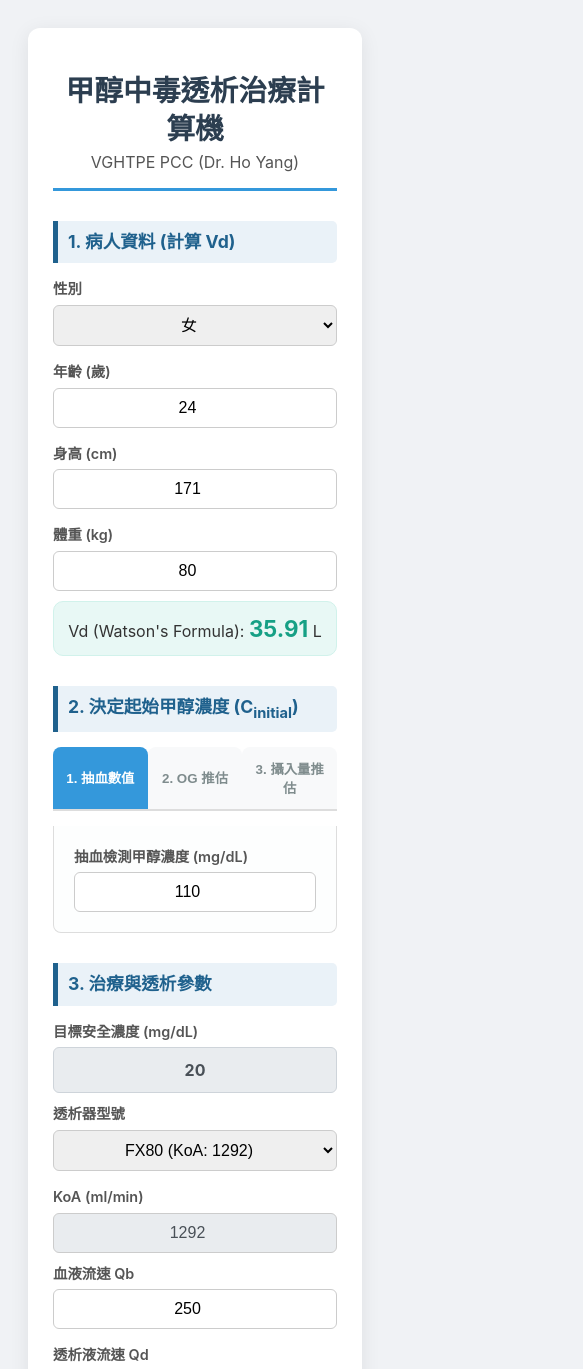
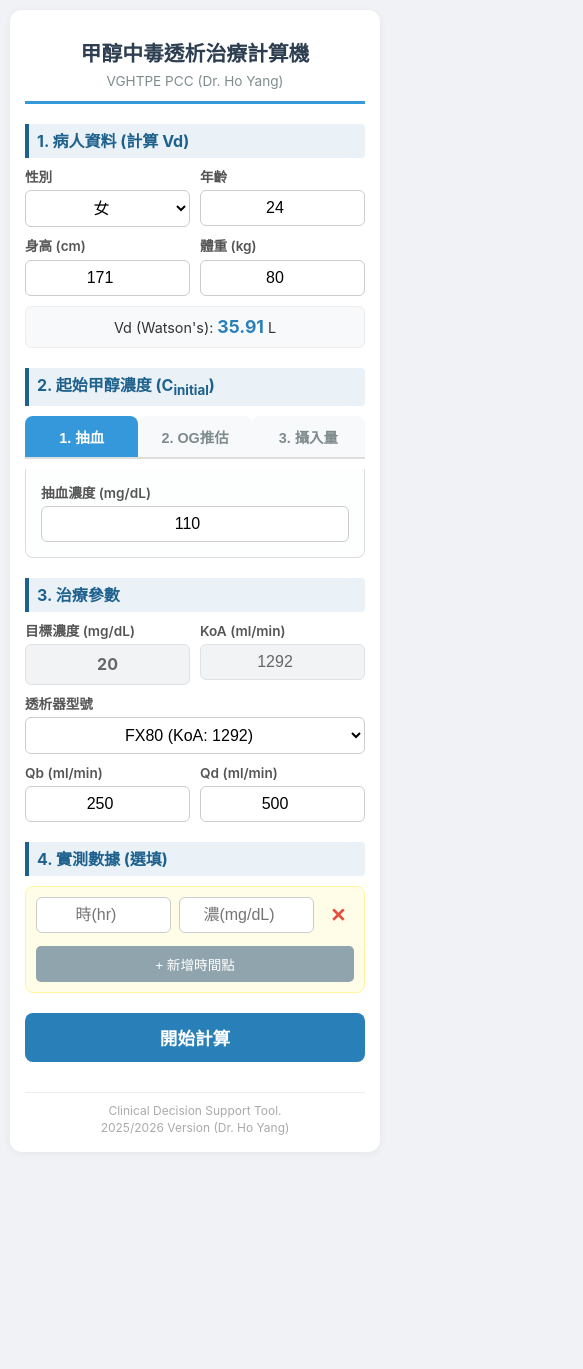
Before and after one commit to revasculization-png/methanol_dialysis, a plain HTML site: page index.html in a window 390 px wide. Shown: the top 1369 px of the page, 583 px wide, since content can reach past the window. After the commit the page ends 1162 px from the top, so only its background shows below. Drawn offline with nearby package versions, Linux system fonts and the light colour scheme.

Commit message:
Add files via upload

```diff
--- a/index.html
+++ b/index.html
@@ -2,75 +2,189 @@
 <html lang="zh-TW">
 <head>
     <meta charset="UTF-8">
-    <meta name="viewport" content="width=device-width, initial-scale=1.0">
-    <title>甲醇中毒透析治療計算機 (Dr. Ho Yang)</title>
+    <meta name="viewport" content="width=device-width, initial-scale=1.0, maximum-scale=1.0, user-scalable=no">
+    <title>VGHTPE PCC (Dr. Ho Yang)</title>
     <script src="https://cdn.jsdelivr.net/npm/chart.js"></script>
     <style>
-        /* 基礎設定 */
-        body { font-family: -apple-system, BlinkMacSystemFont, "Segoe UI", Roboto, "Helvetica Neue", Arial, sans-serif; background-color: #f0f2f5; color: #333; padding: 20px; line-height: 1.5; }
-        .container { max-width: 850px; margin: 0 auto; background: white; padding: 25px; border-radius: 12px; box-shadow: 0 4px 20px rgba(0,0,0,0.08); }
+        /* 手機版優先設計 */
+        body {
+            font-family: -apple-system, BlinkMacSystemFont, "Segoe UI", Roboto, Helvetica, Arial, sans-serif;
+            background-color: #f0f2f5;
+            color: #333;
+            padding: 10px; /* 減少邊距 */
+            margin: 0;
+            line-height: 1.4;
+            -webkit-text-size-adjust: 100%;
+        }
 
-        /* 標題樣式 */
-        h1 { font-size: 1.8rem; font-weight: 800; color: #2c3e50; text-align: center; border-bottom: 3px solid #3498db; padding-bottom: 15px; margin-bottom: 25px; line-height: 1.3; }
-        h1 span { display: block; font-size: 1rem; font-weight: normal; color: #555; margin-top: 5px; }
+        .container {
+            max-width: 600px; /* 縮窄寬度，適配手機 */
+            margin: 0 auto;
+            background: white;
+            padding: 15px; /* 內縮 */
+            border-radius: 12px;
+            box-shadow: 0 2px 10px rgba(0,0,0,0.05);
+        }
 
-        h2 { font-size: 1.1rem; color: #1f618d; margin-top: 30px; margin-bottom: 15px; border-left: 5px solid #1f618d; padding-left: 10px; background-color: #eaf2f8; padding: 8px 10px; border-radius: 0 5px 5px 0; }
+        /* 標題 */
+        h1 {
+            font-size: 1.3rem; /* 手機標題不需要太大 */
+            font-weight: 800;
+            color: #2c3e50;
+            text-align: center;
+            border-bottom: 3px solid #3498db;
+            padding-bottom: 10px;
+            margin-bottom: 20px;
+        }
+        h1 span {
+            display: block;
+            font-size: 0.85rem;
+            font-weight: normal;
+            color: #7f8c8d;
+            margin-top: 4px;
+        }
 
-        /* 輸入與排版 */
-        .grid-box { display: grid; grid-template-columns: repeat(auto-fit, minmax(180px, 1fr)); gap: 15px; margin-bottom: 10px; }
+        h2 {
+            font-size: 1rem;
+            color: #1f618d;
+            margin-top: 20px;
+            margin-bottom: 10px;
+            border-left: 4px solid #1f618d;
+            padding-left: 8px;
+            background-color: #eaf2f8;
+            padding: 6px 8px;
+            border-radius: 0 4px 4px 0;
+        }
+
+        /* 輸入區塊 */
+        .grid-box {
+            display: grid;
+            grid-template-columns: 1fr 1fr; /* 強制兩欄，手機比較好閱讀 */
+            gap: 10px;
+            margin-bottom: 10px;
+        }
         .input-group { display: flex; flex-direction: column; }
-        label { font-size: 0.9rem; font-weight: 600; margin-bottom: 5px; color: #555; }
-        input, select { padding: 10px; border: 1px solid #ccc; border-radius: 6px; font-size: 1rem; text-align: center; }
-        input[readonly] { background-color: #e9ecef; color: #495057; cursor: not-allowed; }
-        .fixed-value-display { padding: 10px; background-color: #e9ecef; border: 1px solid #ced4da; border-radius: 6px; text-align: center; color: #495057; font-weight: bold; }
 
-        /* 結果顯示 */
-        .result-card { background: #e8f8f5; padding: 20px; border-radius: 10px; margin-top: 20px; border: 1px solid #d1f2eb; text-align: center; }
-        .result-value { font-size: 1.4rem; font-weight: bold; color: #16a085; }
+        label {
+            font-size: 0.85rem;
+            font-weight: 600;
+            margin-bottom: 3px;
+            color: #555;
+        }
 
-        /* 表格 */
-        table { width: 100%; border-collapse: collapse; margin-top: 20px; font-size: 0.95rem; }
-        th, td { border: 1px solid #e1e4e8; padding: 10px; text-align: center; }
-        th { background-color: #34495e; color: white; }
-        tr:nth-child(even) { background-color: #f8f9fa; }
+        /* iOS input font-size 16px to prevent zoom */
+        input, select {
+            padding: 8px;
+            border: 1px solid #ccc;
+            border-radius: 6px;
+            font-size: 16px;
+            text-align: center;
+            background-color: #fff;
+            width: 100%;
+            box-sizing: border-box; /* 確保 padding 不會撐大寬度 */
+        }
 
-        .safe-zone { background-color: #d4efdf !important; color: #145a32; font-weight: bold; }
-        .checkmark { color: #27ae60; font-weight: bold; margin-left: 5px; font-size: 1.1em; }
+        input[readonly], .fixed-value-display {
+            background-color: #f1f3f5;
+            color: #666;
+            border: 1px solid #dee2e6;
+        }
+        .fixed-value-display {
+            padding: 8px;
+            border-radius: 6px;
+            text-align: center;
+            font-weight: bold;
+            font-size: 16px;
+        }
 
-        /* 圖表區 */
-        .chart-wrapper { margin-top: 25px; border: 1px solid #eee; padding: 15px; border-radius: 8px; }
-        .chart-container { position: relative; height: 350px; width: 100%; }
+        /* Tabs */
+        .tabs { display: flex; border-bottom: 2px solid #ddd; margin-bottom: 10px; }
+        .tab-btn {
+            flex: 1;
+            padding: 10px 5px;
+            border: none;
+            background: #f8f9fa;
+            cursor: pointer;
+            font-weight: 600;
+            font-size: 0.9rem;
+            color: #7f8c8d;
+            border-radius: 8px 8px 0 0;
+        }
+        .tab-btn.active { background: #3498db; color: white; }
+        .tab-content { display: none; padding: 15px; background: #fdfefe; border: 1px solid #ddd; border-top: none; border-radius: 0 0 8px 8px; }
+        .tab-content.active { display: block; }
 
-        /* 自訂 Checkbox 圖例樣式 */
-        .custom-legend { display: flex; justify-content: center; gap: 15px; margin-bottom: 15px; flex-wrap: wrap; }
-        .legend-item { display: flex; align-items: center; font-size: 0.9rem; cursor: pointer; padding: 6px 12px; border-radius: 20px; background: #fff; border: 1px solid #ddd; transition: 0.2s; user-select: none; }
-        .legend-item:hover { background: #f1f3f5; border-color: #adb5bd; }
-        .legend-item input { margin-right: 8px; transform: scale(1.2); cursor: pointer; }
-        .color-box { width: 12px; height: 12px; display: inline-block; margin-right: 6px; border-radius: 2px; }
+        /* Radio Group - Stack vertically on small screens if needed, or row */
+        .radio-group {
+            display: flex;
+            gap: 15px;
+            justify-content: center;
+            background: #f0f3f4;
+            padding: 8px;
+            border-radius: 6px;
+            margin-bottom: 10px;
+        }
+        .radio-group label { margin: 0; display: flex; align-items: center; gap: 4px; font-size: 0.9rem;}
+
+        /* 結果卡片 */
+        .result-card {
+            background: #e8f8f5;
+            padding: 15px;
+            border-radius: 8px;
+            margin-top: 20px;
+            border: 1px solid #d1f2eb;
+            text-align: center;
+        }
+        .result-value { font-size: 1.3rem; font-weight: bold; color: #16a085; }
 
         /* 按鈕 */
-        .btn-calc { width: 100%; padding: 15px; background-color: #2980b9; color: white; border: none; border-radius: 8px; font-size: 1.2rem; cursor: pointer; margin-top: 30px; font-weight: bold; transition: background 0.2s; }
-        .btn-calc:hover { background-color: #2471a3; }
+        .btn-calc {
+            width: 100%;
+            padding: 12px;
+            background-color: #2980b9;
+            color: white;
+            border: none;
+            border-radius: 8px;
+            font-size: 1.1rem;
+            font-weight: bold;
+            margin-top: 20px;
+            /* 增加觸控回饋 */
+            active: transform: scale(0.98);
+        }
 
-        /* 頁籤 */
-        .tabs { display: flex; border-bottom: 2px solid #ddd; margin-bottom: 15px; }
-        .tab-btn { flex: 1; padding: 12px; border: none; background: #f8f9fa; cursor: pointer; font-weight: 600; color: #7f8c8d; border-radius: 8px 8px 0 0; transition: 0.3s; }
-        .tab-btn.active { background: #3498db; color: white; }
-        .tab-content { display: none; padding: 20px; background: #fdfefe; border: 1px solid #ddd; border-top: none; border-radius: 0 0 8px 8px; }
-        .tab-content.active { display: block; }
+        /* 實測數據區 */
+        .measured-row { display: flex; gap: 8px; margin-bottom: 8px; align-items: center; }
+        .measured-row input { flex: 1; }
+        .remove-btn { color: #e74c3c; font-weight: bold; padding: 0 8px; font-size: 1.2rem; }
 
-        /* Radio */
-        .radio-group { display: flex; gap: 20px; margin-bottom: 15px; justify-content: center; background: #f0f3f4; padding: 10px; border-radius: 8px; }
-        .radio-group label { cursor: pointer; display: flex; align-items: center; gap: 5px; }
+        /* 圖表與圖例 */
+        .chart-wrapper { margin-top: 20px; border: 1px solid #eee; padding: 10px; border-radius: 8px; }
+        .chart-container { position: relative; height: 300px; width: 100%; }
+
+        .custom-legend { display: flex; justify-content: center; gap: 8px; margin-bottom: 10px; flex-wrap: wrap; }
+        .legend-item {
+            font-size: 0.8rem;
+            padding: 4px 8px;
+            border-radius: 15px;
+            background: #fff;
+            border: 1px solid #ddd;
+            display: flex;
+            align-items: center;
+        }
+        .legend-item input { width: auto; margin-right: 5px; transform: scale(1.1); }
+
+        /* 表格優化 */
+        table { width: 100%; border-collapse: collapse; margin-top: 15px; font-size: 0.85rem; }
+        th, td { border: 1px solid #e1e4e8; padding: 6px; text-align: center; }
+        th { background-color: #34495e; color: white; font-size: 0.8rem; }
+        .safe-zone { background-color: #d4efdf !important; color: #145a32; font-weight: bold; }
+        .checkmark { display: block; font-size: 0.8rem; } /* 手機上換行顯示勾勾比較不擠 */
+
+        .footer { text-align: center; margin-top: 30px; font-size: 0.75rem; color: #aaa; border-top: 1px solid #eee; padding-top: 10px; }
+
+        /* 隱藏元素 */
         .sub-section { display: none; }
         .sub-section.active { display: block; }
-
-        /* 實測點輸入 */
-        .measured-row { display: flex; gap: 10px; margin-bottom: 10px; align-items: center; }
-        .measured-row input { flex: 1; }
-        .remove-btn { color: #e74c3c; cursor: pointer; font-weight: bold; padding: 0 10px; font-size: 1.2rem; }
-
-        .footer { text-align: center; margin-top: 40px; font-size: 0.8rem; color: #aaa; border-top: 1px solid #eee; padding-top: 10px; }
     </style>
 </head>
 <body>
@@ -91,7 +205,7 @@
             </select>
         </div>
         <div class="input-group">
-            <label>年齡 (歲)</label>
+            <label>年齡</label>
             <input type="number" id="age" value="24" onchange="updateVdAndEst()">
         </div>
         <div class="input-group">
@@ -103,35 +217,33 @@
             <input type="number" id="weight" value="80" onchange="updateVdAndEst()">
         </div>
     </div>
-    <div class="result-card" style="margin-top:5px; padding:10px;">
-        Vd (Watson's Formula): <span id="vdResult" class="result-value">--</span> L
+    <div style="background:#f8f9fa; padding:8px; border-radius:6px; text-align:center; font-size:0.9rem; margin-top:5px; border:1px solid #eee;">
+        Vd (Watson's): <span id="vdResult" style="color:#2980b9; font-weight:bold; font-size:1.1rem;">--</span> L
     </div>
 
-    <h2>2. 決定起始甲醇濃度 (C<sub>initial</sub>)</h2>
+    <h2>2. 起始甲醇濃度 (C<sub>initial</sub>)</h2>
     <div class="tabs">
-        <button class="tab-btn active" onclick="switchTab('method1')">1. 抽血數值</button>
-        <button class="tab-btn" onclick="switchTab('method2')">2. OG 推估</button>
-        <button class="tab-btn" onclick="switchTab('method3')">3. 攝入量推估</button>
+        <button class="tab-btn active" onclick="switchTab('method1')">1. 抽血</button>
+        <button class="tab-btn" onclick="switchTab('method2')">2. OG推估</button>
+        <button class="tab-btn" onclick="switchTab('method3')">3. 攝入量</button>
     </div>
 
     <div id="method1" class="tab-content active">
         <div class="input-group">
-            <label>抽血檢測甲醇濃度 (mg/dL)</label>
-            <input type="number" id="input_conc_lab" value="110" placeholder="輸入實驗室數值">
+            <label>抽血濃度 (mg/dL)</label>
+            <input type="number" id="input_conc_lab" value="110" placeholder="輸入數值">
         </div>
     </div>
 
     <div id="method2" class="tab-content">
         <div class="radio-group">
-            <label><input type="radio" name="og_mode" value="direct" checked onchange="toggleOgMode()"> 直接輸入 OG</label>
-            <label><input type="radio" name="og_mode" value="calc" onchange="toggleOgMode()"> 輸入生化數值計算</label>
+            <label><input type="radio" name="og_mode" value="direct" checked onchange="toggleOgMode()"> 輸入OG</label>
+            <label><input type="radio" name="og_mode" value="calc" onchange="toggleOgMode()"> 計算OG</label>
         </div>
         <div id="og_direct_panel" class="sub-section active">
-            <div class="grid-box">
             <div class="input-group">
-                    <label>Osmolality Gap (mOsm/kg)</label>
+                <label>Osmolality Gap</label>
                 <input type="number" id="input_og_direct" value="30" oninput="calcMethod2_Direct()">
-                </div>
             </div>
         </div>
         <div id="og_calc_panel" class="sub-section">
@@ -140,13 +252,17 @@
                 <div class="input-group"><label>Glucose</label><input type="number" id="val_glu" value="100" oninput="calcMethod2_Calc()"></div>
                 <div class="input-group"><label>BUN</label><input type="number" id="val_bun" value="15" oninput="calcMethod2_Calc()"></div>
                 <div class="input-group"><label>Ethanol</label><input type="number" id="val_etoh" value="0" oninput="calcMethod2_Calc()"></div>
-                <div class="input-group"><label>Measured Osm</label><input type="number" id="val_meas_osm" value="320" oninput="calcMethod2_Calc()"></div>
             </div>
-            <div style="background:#fef9e7; padding:10px; border-radius:5px; margin-top:10px; text-align:center;">
-                Calculated Osm: <span id="disp_calc_osm">--</span> | Gap: <span id="disp_og_gap" style="font-weight:bold; color:#e67e22;">--</span>
+            <div class="input-group" style="margin-top:10px;">
+                <label>Measured Osm</label><input type="number" id="val_meas_osm" value="320" oninput="calcMethod2_Calc()">
+            </div>
+            <div style="background:#fff3e0; padding:8px; border-radius:5px; margin-top:10px; text-align:center; font-size:0.85rem;">
+                Calc Osm: <span id="disp_calc_osm">--</span> <br> Gap: <span id="disp_og_gap" style="font-weight:bold; color:#e67e22;">--</span>
             </div>
         </div>
-        <div class="method-result">估計濃度: <span id="res_method2">--</span> mg/dL</div>
+        <div class="method-result" style="text-align:right; margin-top:10px; font-weight:bold; color:#e67e22;">
+            估計濃度: <span id="res_method2">--</span> mg/dL
+        </div>
     </div>
 
     <div id="method3" class="tab-content">
@@ -154,18 +270,24 @@
             <div class="input-group"><label>體積 (mL)</label><input type="number" id="input_vol" value="100" oninput="calcMethod3()"></div>
             <div class="input-group"><label>濃度 (%)</label><input type="number" id="input_percent" value="95" oninput="calcMethod3()"></div>
         </div>
-        <div class="method-result">估計濃度: <span id="res_method3">--</span> mg/dL</div>
+        <div class="method-result" style="text-align:right; margin-top:10px; font-weight:bold; color:#e67e22;">
+            估計濃度: <span id="res_method3">--</span> mg/dL
+        </div>
     </div>
 
-    <h2>3. 治療與透析參數</h2>
+    <h2>3. 治療參數</h2>
     <div class="grid-box">
         <div class="input-group">
-            <label>目標安全濃度 (mg/dL)</label>
+            <label>目標濃度 (mg/dL)</label>
             <div class="fixed-value-display">20</div>
         </div>
+        <div class="input-group">
+            <label>KoA (ml/min)</label>
+            <input type="number" id="koa" value="1292" readonly>
         </div>
-    <div class="grid-box">
-        <div class="input-group">
+    </div>
+
+    <div class="input-group" style="margin-bottom:10px;">
         <label>透析器型號</label>
         <select id="dialyzer_select" onchange="updateKoA()">
             <option value="1292">FX80 (KoA: 1292)</option>
@@ -176,54 +298,49 @@
             <option value="custom">自訂數值 (Custom)</option>
         </select>
     </div>
-        <div class="input-group">
-            <label>KoA (ml/min)</label>
-            <input type="number" id="koa" value="1292" readonly>
-        </div>
-    </div>
+
     <div class="grid-box">
-        <div class="input-group"><label>血液流速 Qb</label><input type="number" id="qb" value="250"></div>
-        <div class="input-group"><label>透析液流速 Qd</label><input type="number" id="qd" value="500"></div>
+        <div class="input-group"><label>Qb (ml/min)</label><input type="number" id="qb" value="250"></div>
+        <div class="input-group"><label>Qd (ml/min)</label><input type="number" id="qd" value="500"></div>
     </div>
 
-    <h2>4. 實測數據驗證 (Optional)</h2>
-    <div style="background-color: #fffde7; padding: 15px; border-radius: 8px; border: 1px solid #fff59d;">
-        <p style="margin-top:0; font-size:0.9rem; color:#666;">輸入透析中抽血數值，可標記在圖上比對。</p>
+    <h2>4. 實測數據 (選填)</h2>
+    <div style="background-color: #fffde7; padding: 10px; border-radius: 8px; border: 1px solid #fff59d;">
         <div id="measured_data_container">
             <div class="measured-row">
-                <input type="number" placeholder="時間 (小時)" class="input-time">
-                <input type="number" placeholder="濃度 (mg/dL)" class="input-conc">
+                <input type="number" placeholder="時(hr)" class="input-time">
+                <input type="number" placeholder="濃(mg/dL)" class="input-conc">
                 <span class="remove-btn" onclick="this.parentElement.remove()">✕</span>
             </div>
         </div>
-        <button onclick="addMeasuredRow()" style="background:#b0bec5; color:white; border:none; padding:8px 15px; border-radius:5px; cursor:pointer; font-size:0.9rem;">+ 新增時間點</button>
+        <button onclick="addMeasuredRow()" style="background:#90a4ae; color:white; border:none; padding:8px 15px; border-radius:5px; cursor:pointer; font-size:0.85rem; width:100%; margin-top:5px;">+ 新增時間點</button>
     </div>
 
-    <button class="btn-calc" onclick="calculate()">開始計算 (Calculate)</button>
+    <button class="btn-calc" onclick="calculate()">開始計算</button>
 
     <div id="resultsArea" style="display:none;">
         <div class="result-card">
-            <div style="margin-bottom:10px; font-weight:bold; color:#2c3e50;">
+            <div style="margin-bottom:8px; font-weight:bold; color:#2c3e50; font-size:0.95rem;">
                 起始濃度: <span id="final_c0" style="color:#d35400;">--</span> mg/dL
             </div>
-            <div style="display:flex; justify-content:space-around;">
-                <div><small>Urea 清除率 K</small><br><span id="k_urea">--</span></div>
-                <div><small>Methanol 清除率 K</small><br><span id="k_meth">--</span></div>
+            <div style="display:grid; grid-template-columns: 1fr 1fr; gap:10px; border-top:1px solid #ccc; padding-top:10px;">
+                <div><small style="display:block; color:#666;">Urea 清除率</small><span id="k_urea" style="font-weight:bold;">--</span></div>
+                <div><small style="display:block; color:#666;">甲醇 清除率</small><span id="k_meth" style="font-weight:bold;">--</span></div>
             </div>
-            <hr style="border:0; border-top:1px solid #ccc; margin:10px 0;">
+            <hr style="border:0; border-top:1px solid #ddd; margin:10px 0;">
             <div>
-                建議最少透析時間<br>
-                <span id="time_needed" style="color:#c0392b; font-size:2rem; font-weight:bold;">--</span> 小時
+                建議透析時間<br>
+                <span id="time_needed" style="color:#c0392b; font-size:1.8rem; font-weight:bold;">--</span> <span style="font-size:1rem; color:#c0392b;">小時</span>
             </div>
         </div>
 
         <h2>5. 濃度趨勢圖</h2>
         <div class="chart-wrapper">
             <div class="custom-legend" id="chartLegend">
-                <label class="legend-item"><input type="checkbox" checked onchange="updateChartVisibility(this, 0)"> <span class="color-box" style="background:black;"></span>實測點 (Lab)</label>
-                <label class="legend-item"><input type="checkbox" checked onchange="updateChartVisibility(this, 1)"> <span class="color-box" style="background:#2980b9;"></span>公式1 (動力學)</label>
-                <label class="legend-item"><input type="checkbox" checked onchange="updateChartVisibility(this, 2)"> <span class="color-box" style="background:#e74c3c;"></span>公式2 (蔡老師)</label>
-                <label class="legend-item"><input type="checkbox" checked onchange="updateChartVisibility(this, 3)"> <span class="color-box" style="background:#27ae60;"></span>安全目標</label>
+                <label class="legend-item"><input type="checkbox" checked onchange="updateChartVisibility(this, 0)"> <span class="color-box" style="background:black;"></span>實測</label>
+                <label class="legend-item"><input type="checkbox" checked onchange="updateChartVisibility(this, 1)"> <span class="color-box" style="background:#2980b9;"></span>公式1</label>
+                <label class="legend-item"><input type="checkbox" checked onchange="updateChartVisibility(this, 2)"> <span class="color-box" style="background:#e74c3c;"></span>公式2</label>
+                <label class="legend-item"><input type="checkbox" checked onchange="updateChartVisibility(this, 3)"> <span class="color-box" style="background:#27ae60;"></span>目標</label>
             </div>
 
             <div class="chart-container">
@@ -232,20 +349,22 @@
         </div>
 
         <h2>6. 詳細預測表</h2>
+        <div style="overflow-x: auto;">
             <table id="predictionTable">
                 <thead>
                     <tr>
-                    <th>時間 (hr)</th>
-                    <th>公式 1<br><small>動力學模型</small></th>
-                    <th>公式 2<br><small>蔡老師法則</small></th>
+                        <th style="width:20%">時間</th>
+                        <th style="width:40%">公式1<br><small>(動力學)</small></th>
+                        <th style="width:40%">公式2<br><small>(蔡老師)</small></th>
                     </tr>
                 </thead>
                 <tbody></tbody>
             </table>
         </div>
+    </div>
 
     <div class="footer">
-        Clinical Decision Support Tool. <br>
+        Clinical Decision Support Tool.<br>
         2025/2026 Version (Dr. Ho Yang)
     </div>
 </div>
@@ -290,7 +409,7 @@
         if (val === 'custom') {
             koaInput.readOnly = false;
             koaInput.value = '';
-            koaInput.placeholder = '輸入數值';
+            koaInput.placeholder = '輸入';
             koaInput.focus();
         } else {
             koaInput.readOnly = true;
@@ -344,8 +463,8 @@
         let div = document.createElement('div');
         div.className = 'measured-row';
         div.innerHTML = `
-            <input type="number" placeholder="時間 (小時)" class="input-time">
-            <input type="number" placeholder="濃度 (mg/dL)" class="input-conc">
+            <input type="number" placeholder="時(hr)" class="input-time">
+            <input type="number" placeholder="濃(mg/dL)" class="input-conc">
             <span class="remove-btn" onclick="this.parentElement.remove()">✕</span>
         `;
         document.getElementById('measured_data_container').appendChild(div);
@@ -383,10 +502,9 @@
         if (time_hours < 0) time_hours = 0;
         document.getElementById('time_needed').innerText = time_hours.toFixed(2);
 
-        // 動態時間軸邏輯：至少包含建議時間 + 4小時緩衝，且不小於12小時
+        // 動態時間軸
         let plotMaxTime = Math.max(12, Math.ceil(time_hours) + 4);
 
-        // 實測數據收集
         let measuredPoints = [];
         document.querySelectorAll('.measured-row').forEach(row => {
             let t = parseFloat(row.querySelector('.input-time').value);
@@ -406,7 +524,6 @@
             data2.push({x: t, y: C2});
             dataSafe.push({x: t, y: C_target});
 
-            // 表格每2小時，或剛好等於建議時間附近
             if (Number.isInteger(t) && t % 2 === 0) {
                 let check1 = C1 < C_target ? '<span class="checkmark">✅</span>' : '';
                 let check2 = C2 < C_target ? '<span class="checkmark">✅</span>' : '';
@@ -499,9 +616,7 @@
                             },
                             label: function(context) {
                                 let label = context.dataset.label || '';
-                                if (label) {
-                                    label += ': ';
-                                }
+                                if (label) { label += ': '; }
                                 if (context.parsed.y !== null) {
                                     label += context.parsed.y.toFixed(1) + ' mg/dL';
                                 }
@@ -515,7 +630,7 @@
                         type: 'linear',
                         title: { display: true, text: '透析時間 (小時)' },
                         min: 0,
-                        max: maxX // 動態最大值
+                        max: maxX
                     },
                     y: {
                         title: { display: true, text: '濃度 (mg/dL)' },
@@ -525,7 +640,6 @@
             }
         });
 
-        // 初始化 Checkbox 狀態
         let checkboxes = document.querySelectorAll('.custom-legend input');
         checkboxes.forEach((cb, i) => {
             if(!cb.checked) {
```
Lines whose indentation alone changed are shown as unchanged.
